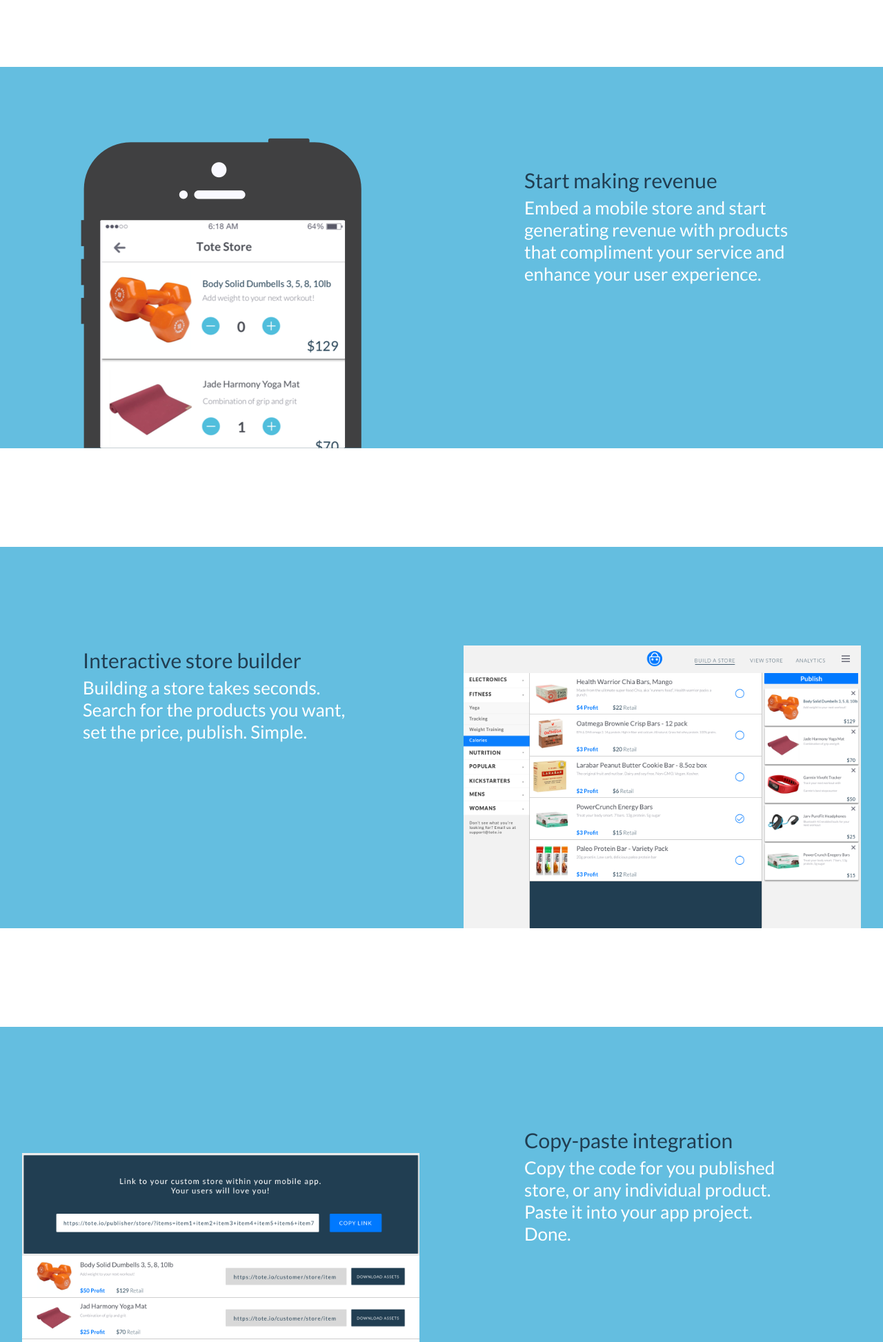
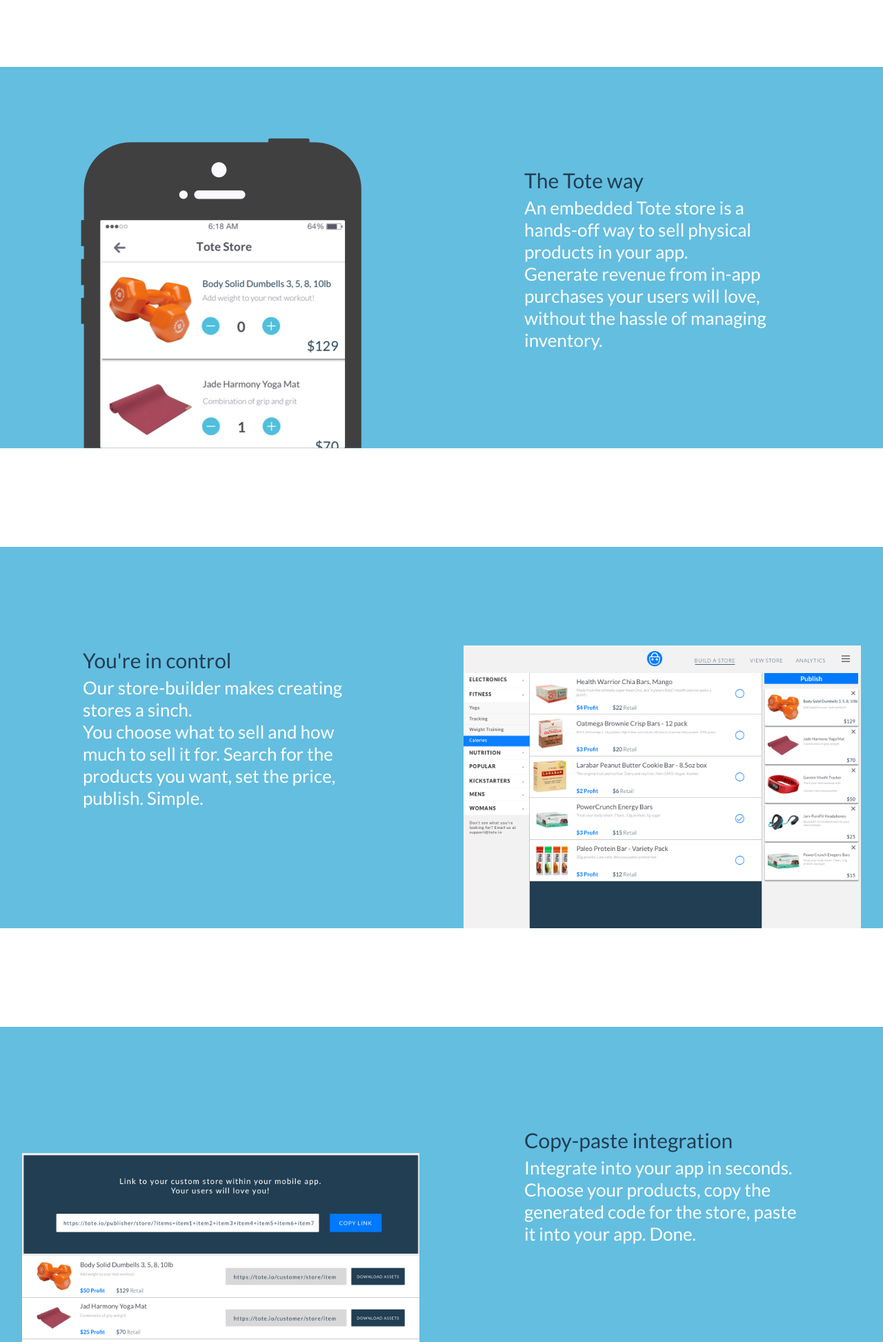
Before and after one commit to cgil/trie, a Flask app: page / in a window 1280 px wide. Shown: the part 844-2790 px from the top of the page at 69% size. Run offline with Flask 2, Linux system fonts and the light colour scheme; some libraries are stand-ins or nearby versions.

Commit message:
Updating blurbs

```diff
--- a/trie/static/css/main.css
+++ b/trie/static/css/main.css
@@ -160,7 +160,8 @@ header {
   display: inline-block; }
   @media only screen and (max-width: 62rem) {
     .banner {
-      height: auto; } }
+      height: auto;
+      margin: 5rem auto 0 auto; } }
   .banner .image {
     position: relative;
     display: inline-block;
--- a/trie/static/sass/pages/_home.scss
+++ b/trie/static/sass/pages/_home.scss
@@ -85,6 +85,7 @@ header{
     display: inline-block;
     @media #{$med} {
         height: auto;
+        margin: to-rem(80px) auto 0 auto;
     }
     .image {
         position: relative;
--- a/trie/templates/teaser.html
+++ b/trie/templates/teaser.html
@@ -49,11 +49,12 @@
             <section class="banner">
                 <div class="marketing right">
                     <div class="blurb">
-                        <h4>Start making revenue</h4>
+                        <h4>The Tote way</h4>
                         <p>
-                            Embed a mobile store and start
-                            generating revenue with products
-                            that compliment your service and enhance your user experience.
+                            An embedded Tote store is a hands-off way to sell physical
+                            products in your app.<br>
+                            Generate revenue from in-app purchases your users will love,
+                            without the hassle of managing inventory.
                         </p>
                     </div>
                 </div>
@@ -64,9 +65,11 @@
             <section class="banner">
                 <div class="marketing left">
                     <div class="blurb">
-                        <h4>Interactive store builder</h4>
+                        <h4>You're in control</h4>
                         <p>
-                            Building a store takes seconds. Search for the products you want,
+                            Our store-builder makes creating stores a sinch. <br>
+                            You choose what to sell and how much to sell it for.
+                            Search for the products you want,
                             set the price, publish. Simple.
                         </p>
                     </div>
@@ -80,8 +83,9 @@
                     <div class="blurb">
                         <h4>Copy-paste integration</h4>
                         <p>
-                            Copy the code for you published store, or any individual
-                            product. Paste it into your app project. Done.
+                            Integrate into your app in seconds. <br>
+                            Choose your products, copy the generated code for the store,
+                            paste it into your app. Done.
                         </p>
                     </div>
                 </div>
@@ -92,9 +96,11 @@
             <section class="banner">
                 <div class="marketing left">
                     <div class="blurb">
-                        <h4>Track your profit</h4>
+                        <h4>Hands free</h4>
                         <p>
-                            Analytics built it. Watch your traffic grow over time.
+                            We handle inventory, customer service, shipping,
+                            and everything in between. <br>
+                            You can sit back and watch your profits grow. Up and to the right.
                         </p>
                     </div>
                 </div>
```
